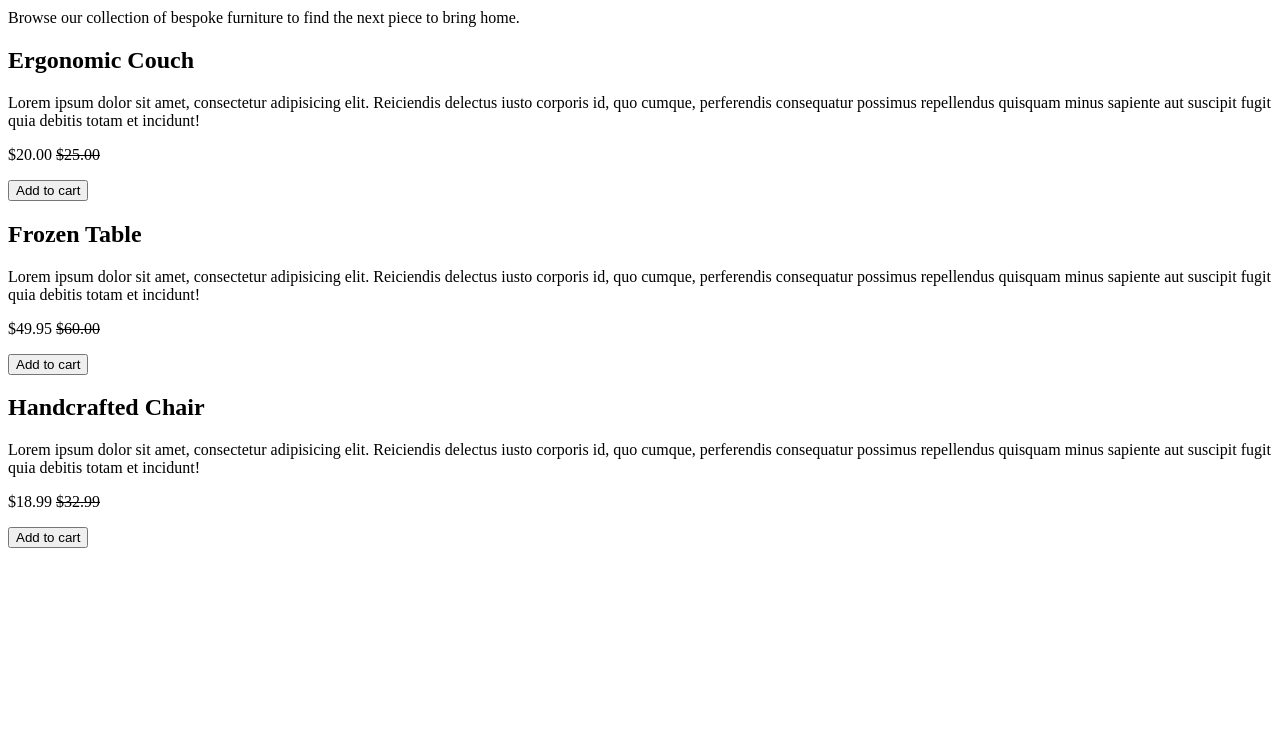
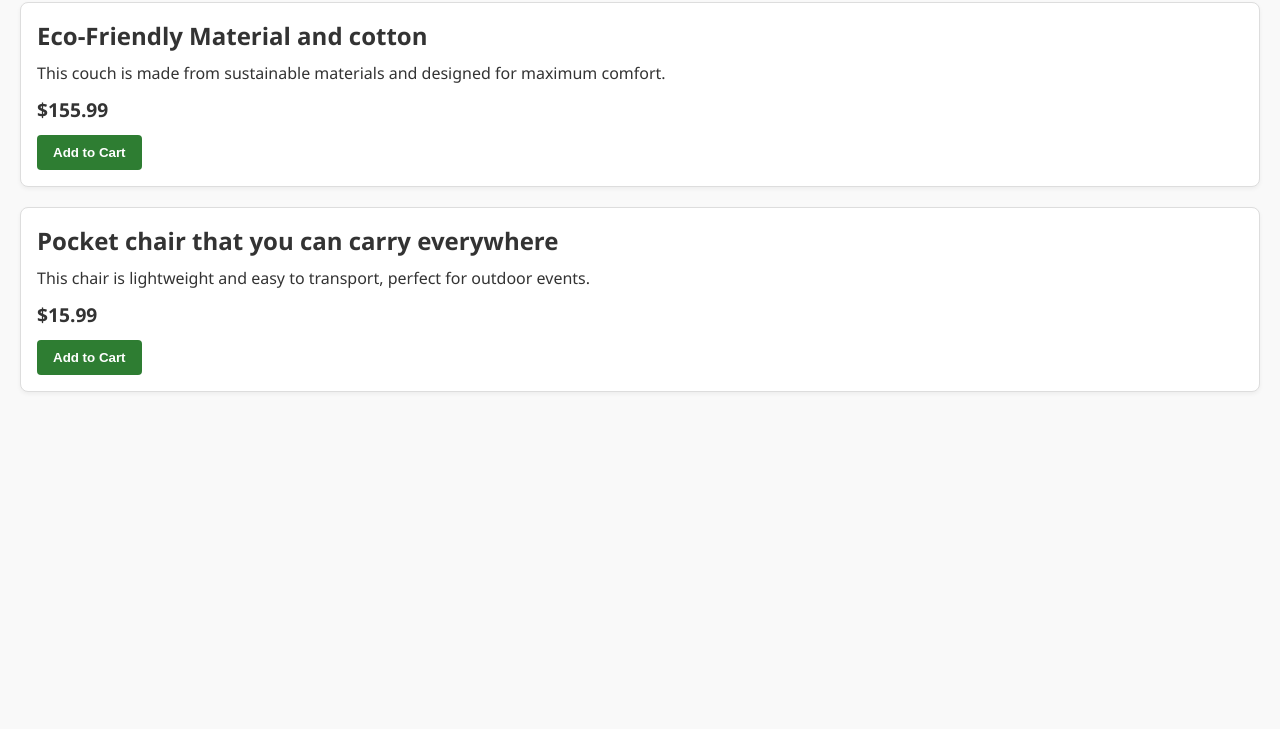
Before and after one commit to Limhuottt/Furniture-Emporium, a plain HTML site: page index.html in a window 1280 px wide. Shown: the part 71-800 px from the top of the page. Drawn offline with Linux system fonts and the light colour scheme.

Commit message:
.\index.css

```diff
--- a/index.css
+++ b/index.css
@@ -0,0 +1,61 @@
+/* Global base styles */
+body {
+  font-family: "Segoe UI", Tahoma, Geneva, Verdana, sans-serif;
+  background-color: #f9f9f9;
+  color: #333;
+  margin: 0;
+  padding: 20px;
+}
+
+/* Reusable text styling for headings and paragraphs */
+h1,
+h2,
+p {
+  margin: 0 0 10px;
+}
+
+/* Product card styling */
+.product-card {
+  background-color: #ffffff;
+  border: 1px solid #ddd;
+  border-radius: 8px;
+  padding: 16px;
+  margin-bottom: 20px;
+  box-shadow: 0 2px 4px rgba(0, 0, 0, 0.05);
+}
+
+/* Product title and description */
+.product-title {
+  font-size: 1.5em;
+  margin-bottom: 8px;
+}
+
+.product-description {
+  font-size: 1em;
+  color: #555;
+}
+
+/* Price */
+.price {
+  font-weight: bold;
+  font-size: 1.2em;
+  margin: 12px 0;
+}
+
+/* Add to cart button */
+.add-to-cart {
+  background-color: #2e7d32;
+  color: #fff;
+  padding: 10px 16px;
+  border: none;
+  border-radius: 4px;
+  font-weight: bold;
+  cursor: pointer;
+  transition: background-color 0.3s ease;
+}
+
+/* Hover effect for button */
+.add-to-cart:hover {
+  background-color: #1b5e20;
+  cursor: pointer;
+}
--- a/index.html
+++ b/index.html
@@ -1,50 +1,30 @@
 <!DOCTYPE html>
 <html lang="en">
   <head>
+    <meta charset="UTF-8" />
+    <meta name="viewport" content="width=device-width, initial-scale=1.0" />
     <title>Furniture Emporium</title>
+    <link rel="stylesheet" href="index.css" />
   </head>
   <body>
-    <main>
-      <header>
-        <h1>Furniture Emporium</h1>
-        <p>
-          Browse our collection of bespoke furniture to find the next piece to
-          bring home.
-        </p>
-      </header>
-      <article>
-        <h2>Ergonomic Couch</h2>
-        <p>
-          Lorem ipsum dolor sit amet, consectetur adipisicing elit. Reiciendis
-          delectus iusto corporis id, quo cumque, perferendis consequatur
-          possimus repellendus quisquam minus sapiente aut suscipit fugit quia
-          debitis totam et incidunt!
-        </p>
-        <p>$20.00 <s>$25.00</s></p>
-        <button>Add to cart</button>
-      </article>
-      <article>
-        <h2>Frozen Table</h2>
-        <p>
-          Lorem ipsum dolor sit amet, consectetur adipisicing elit. Reiciendis
-          delectus iusto corporis id, quo cumque, perferendis consequatur
-          possimus repellendus quisquam minus sapiente aut suscipit fugit quia
-          debitis totam et incidunt!
-        </p>
-        <p>$49.95 <s>$60.00</s></p>
-        <button>Add to cart</button>
-      </article>
-      <article>
-        <h2>Handcrafted Chair</h2>
-        <p>
-          Lorem ipsum dolor sit amet, consectetur adipisicing elit. Reiciendis
-          delectus iusto corporis id, quo cumque, perferendis consequatur
-          possimus repellendus quisquam minus sapiente aut suscipit fugit quia
-          debitis totam et incidunt!
-        </p>
-        <p>$18.99 <s>$32.99</s></p>
-        <button>Add to cart</button>
-      </article>
-    </main>
+    <h1>Furniture Emporium</h1>
+
+    <div class="product-card">
+      <h2 class="Ergonomic Couch">Eco-Friendly Material and cotton</h2>
+      <p class="An amazing Eco-Friendly Couch that allows breathing room and comfort for your back.">
+        This couch is made from sustainable materials and designed for maximum comfort.
+      </p>
+      <p class="price">$155.99</p>
+      <button class="add-to-cart">Add to Cart</button>
+    </div>
+
+    <div class="product-card">
+      <h2 class="Ergonomic pocket chair">Pocket chair that you can carry everywhere</h2>
+      <p class="A convenient chair that you can carry everywhere.">
+        This chair is lightweight and easy to transport, perfect for outdoor events.
+      </p>
+      <p class="price">$15.99</p>
+      <button class="add-to-cart">Add to Cart</button>
+    </div>
   </body>
 </html>
```
